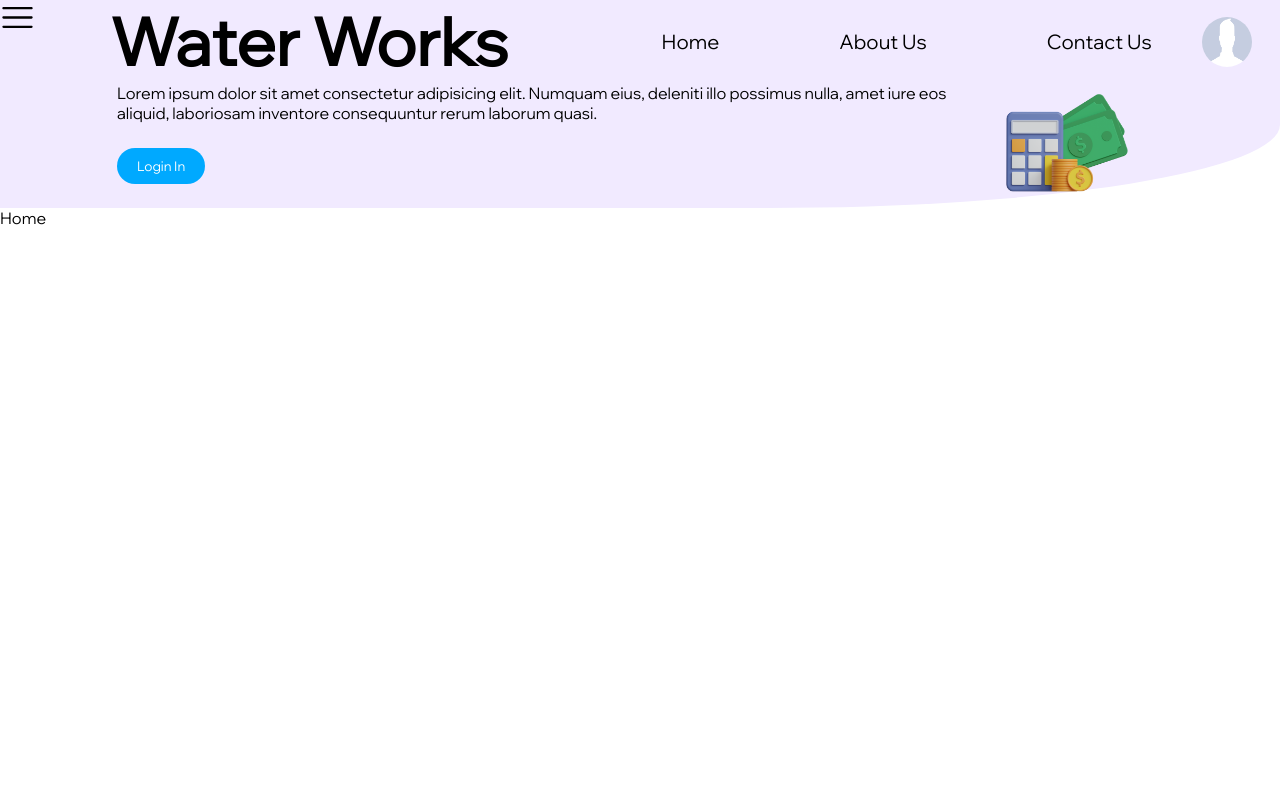
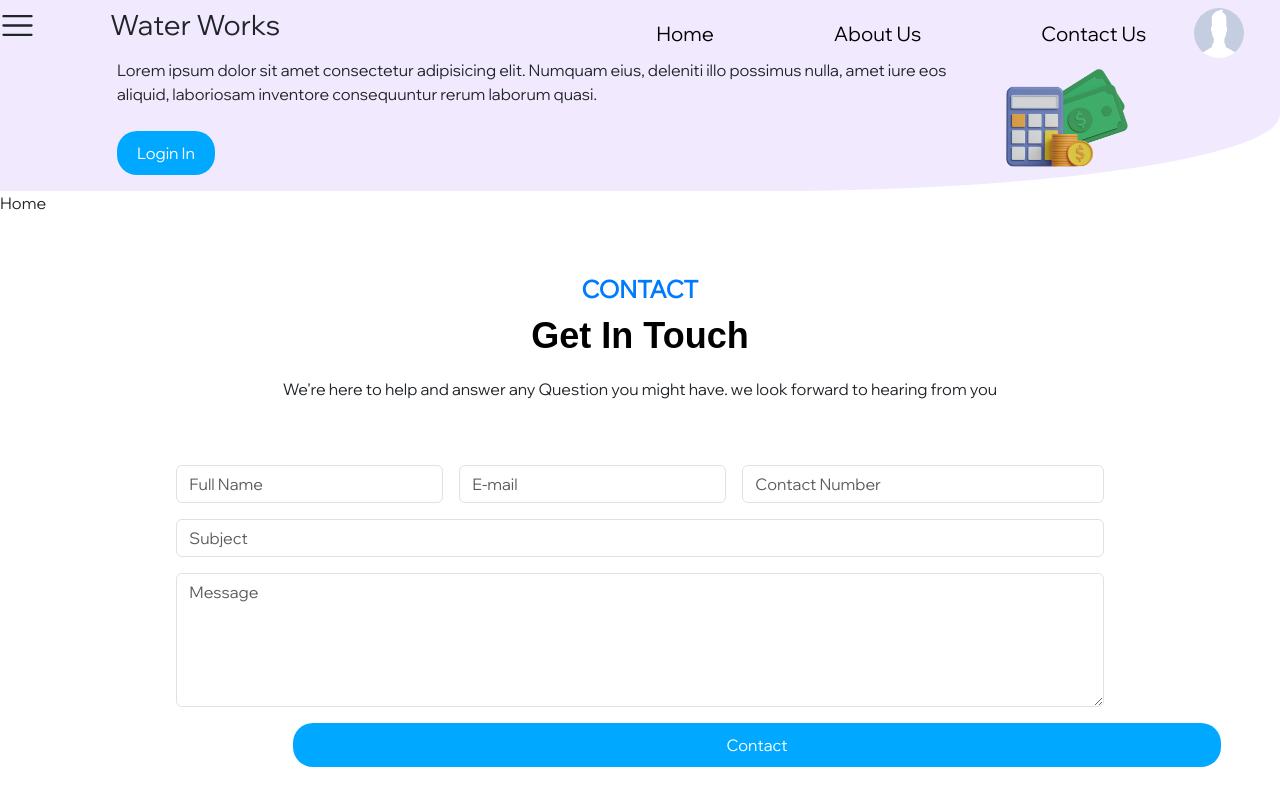
Before and after one commit to naqueebpatel/WaterWorkFlowsEnumtech, a React (Create React App) app in the folder waterworksenumtech/: page / in a window 1280 px wide. Shown: the top 806 px of the page. Built offline with nearby package versions, Linux system fonts and the light colour scheme.

Commit message:
Contact us page added

```diff
--- a/waterworksenumtech/package.json
+++ b/waterworksenumtech/package.json
@@ -6,7 +6,9 @@
     "@testing-library/jest-dom": "^5.17.0",
     "@testing-library/react": "^13.4.0",
     "@testing-library/user-event": "^13.5.0",
+    "bootstrap": "^5.3.2",
     "react": "^18.2.0",
+    "react-bootstrap": "^2.9.1",
     "react-dom": "^18.2.0",
     "react-icons": "^4.11.0",
     "react-router-dom": "^6.18.0",
--- a/waterworksenumtech/public/index.html
+++ b/waterworksenumtech/public/index.html
@@ -9,6 +9,7 @@
       name="description"
       content="Web site created using create-react-app"
     />
+    <link href="https://cdn.jsdelivr.net/npm/bootstrap@5.3.2/dist/css/bootstrap.min.css" rel="stylesheet" integrity="sha384-T3c6CoIi6uLrA9TneNEoa7RxnatzjcDSCmG1MXxSR1GAsXEV/Dwwykc2MPK8M2HN" crossorigin="anonymous">
     <link rel="apple-touch-icon" href="%PUBLIC_URL%/logo192.png" />
     <!--
       manifest.json provides metadata used when your web app is installed on a
--- a/waterworksenumtech/src/App.js
+++ b/waterworksenumtech/src/App.js
@@ -1,4 +1,5 @@
 import Navbar from "./components/Navbar";
+import ContactUs from "./pages/ContactUs";
 // import { BrowserRouter as Router, Routes, Route } from "react-router-dom";
 import Home from "./pages/Home";
 // import AboutUs from "./pages/AboutUs";
@@ -7,7 +8,8 @@ const App = () => {
   return (
     <>
       <Navbar />
-      <Home />
+      <Home/>
+      <ContactUs/>
     </>
   );
 };
--- a/waterworksenumtech/src/pages/ContactUs.jsx
+++ b/waterworksenumtech/src/pages/ContactUs.jsx
@@ -1,9 +1,39 @@
-import React from 'react';
+import "../styles/ContactUs.css"
+export default function ContactUs(){
+    return(
+        <section id="contact">
+        <div className="container">
+            <div className="row mb-5">
+                <div className="col-md-8 mx-auto text-center">
+                    <h6 >CONTACT</h6>
+                    <h1 >Get In Touch</h1>
+                    <p>We're here to help and answer any Question you might have. we look forward to hearing from you
+                        <span><i className="fas fa-smile"></i></span></p>
+                </div>
+            </div>
 
-const ContactUs = () => {
-    return (
-        <div>ContactUs</div>
-    );
-};
-
-export default ContactUs;
+            <form action="https://getform.io/f/8af40023-61f3-4dda-b042-c2d81b80f134" method="POST" className="row g-3 justify-content-center text-center">
+                <div className="col-md-3">
+                    <input type="text" className="form-control" name="fname" placeholder="Full Name"/>
+                </div>
+                <div className="col-md-3">
+                    <input type="text" className="form-control" name="email" placeholder="E-mail"/>
+                </div>
+                <div className="col-md-4">
+                    <input type="number" className="form-control" name="contact" placeholder="Contact Number"/>
+                </div>
+                <div className="col-md-10">
+                    <input type="text" className="form-control" name="subject" placeholder="Subject"/>
+                </div>
+                <div className="col-md-10">
+                    <textarea name="message" id="" cols="30" rows="5" className="form-control"
+                        placeholder="Message"/>
+                </div>
+                <div className="col-md-10 d-grid gap-2" >
+                    <button variant="primary" size="lg">Contact</button>
+                </div>
+            </form>
+        </div>
+    </section>
+    )
+}
--- /dev/null
+++ b/waterworksenumtech/src/styles/ContactUs.css
@@ -0,0 +1,33 @@
+#contact {
+    text-align: center;
+    padding: 60px 0;
+  }
+
+  #contact h6 {
+    font-size: 24px; /* Increase the font size to make it bigger */
+  color: #007bff; /* Text color for the "CONTACT" heading */
+  font-weight: bold; /* Make the text bold */
+  text-transform: uppercase; /* Convert text to uppercase */
+  margin-bottom: 10px;
+  }
+
+  #contact h1 {
+    font-size: 36px; /* Adjust the font size as desired */
+  color: #000; /* Set the text color to black */
+  font-family: 'Sora', sans-serif; /* Use the Sora sans-serif font */
+  margin-bottom: 20px; /* Add some space below the heading */
+  font-weight: bold;
+  }
+
+  .contact-button
+button {
+    left: 117px;
+    font-family: 'Wix Madefor Display', sans-serif;
+    width:80%;
+    border: none;
+    padding: 10px 20px;
+    background-color: #00A9FF;
+    color: white;
+    border-radius: 20px;
+    cursor: pointer;
+}
```
Also changed, not shown: 1 other file (tests, documents, lock files or other folders).
